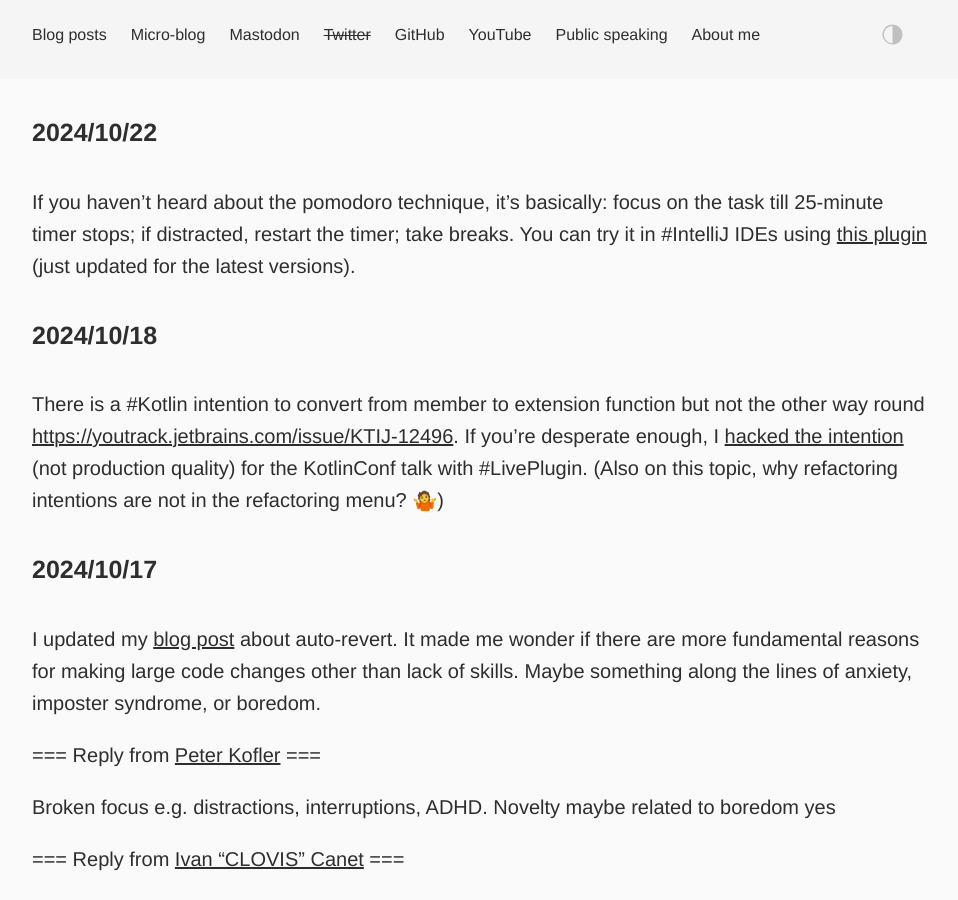
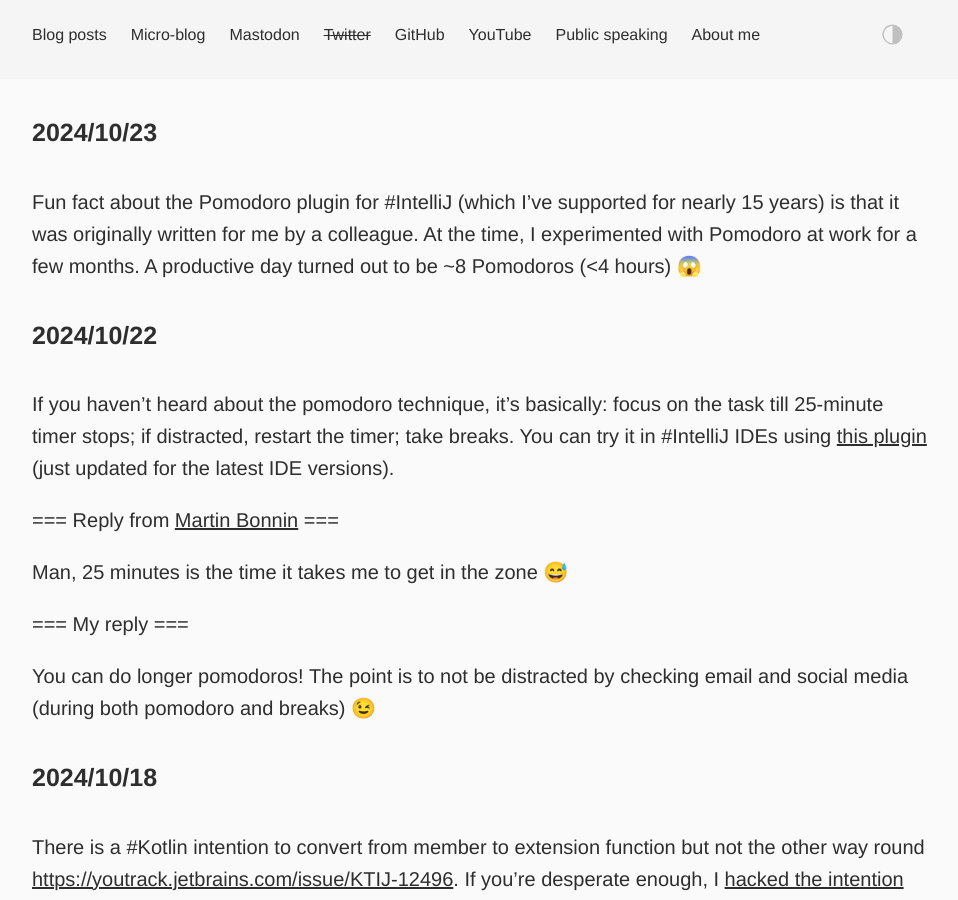
Before and after one commit to dkandalov/dkandalov.github.io, a Jekyll site: the page built from micro-blog.md, in a window 1280 px wide and 900 px high. Shown: the whole window, without its empty margins (160-1118 px from the left). Built offline with Jekyll 4.4.1, drawn with Linux system fonts in a browser that asks for light colours.

Commit message:
updated micro-blog

```diff
--- a/micro-blog.md
+++ b/micro-blog.md
@@ -3,8 +3,19 @@ layout: post
 permalink: /micro-blog/
 ---
 
+#### 2024/10/23
+Fun fact about the Pomodoro plugin for #IntelliJ (which I've supported for nearly 15 years) is that it was originally written for me by a colleague. At the time, I experimented with Pomodoro at work for a few months. A productive day turned out to be ~8 Pomodoros (<4 hours) 😱
+
 #### 2024/10/22
-If you haven't heard about the pomodoro technique, it's basically: focus on the task till 25-minute timer stops; if distracted, restart the timer; take breaks. You can try it in #IntelliJ IDEs using [this plugin](https://github.com/dkandalov/pomodoro-tm) (just updated for the latest versions).
+If you haven't heard about the pomodoro technique, it's basically: focus on the task till 25-minute timer stops; if distracted, restart the timer; take breaks. You can try it in #IntelliJ IDEs using [this plugin](https://github.com/dkandalov/pomodoro-tm) (just updated for the latest IDE versions).
+
+=== Reply from [Martin Bonnin](https://x.com/martinbonnin) ===
+
+Man, 25 minutes is the time it takes me to get in the zone 😅
+
+=== My reply ===
+
+You can do longer pomodoros! The point is to not be distracted by checking email and social media (during both pomodoro and breaks) 😉
 
 #### 2024/10/18
 There is a #Kotlin intention to convert from member to extension function but not the other way round <https://youtrack.jetbrains.com/issue/KTIJ-12496>. If you're desperate enough, I [hacked the intention](https://github.com/dmcg/gilded-rose-tdd/blob/537de53f9b56b7c173683db0ebb2729def92bcfb/.live-plugins/plugin.kts#L159) (not production quality) for the KotlinConf talk with #LivePlugin. (Also on this topic, why refactoring intentions are not in the refactoring menu? 🤷)
```
